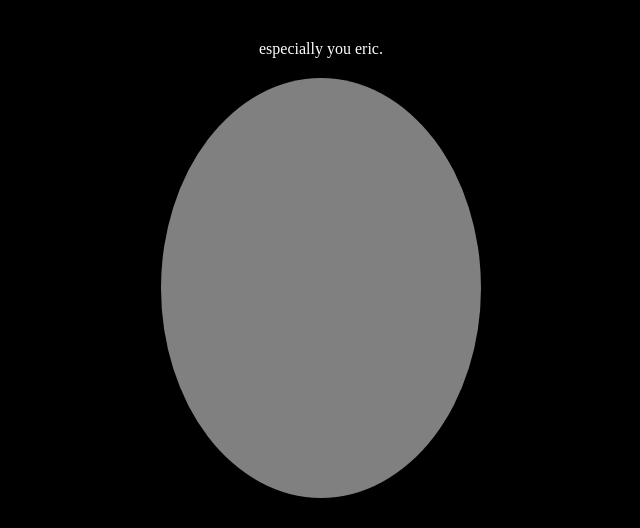
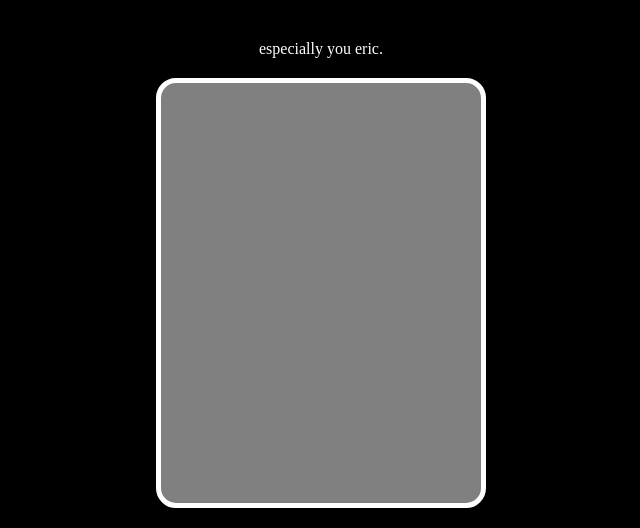
Before and after one commit to amxxxa2q/index.html, a plain HTML site: page index.html in a window 1280 px wide. Shown: the part 503-1031 px from the top of the page, without its empty margins (319-959 px from the left). Drawn offline with Linux system fonts and the light colour scheme.

Commit message:
Update index.html

```diff
--- a/index.html
+++ b/index.html
@@ -19,9 +19,11 @@
       width: 320px;
       height: 420px;
       background: grey;
-      border-radius: 50%;
 
       margin: 20px auto;
+
+      border-radius: 20px;
+      border: 5px solid white;
     }
   </style>
 </head>
```
